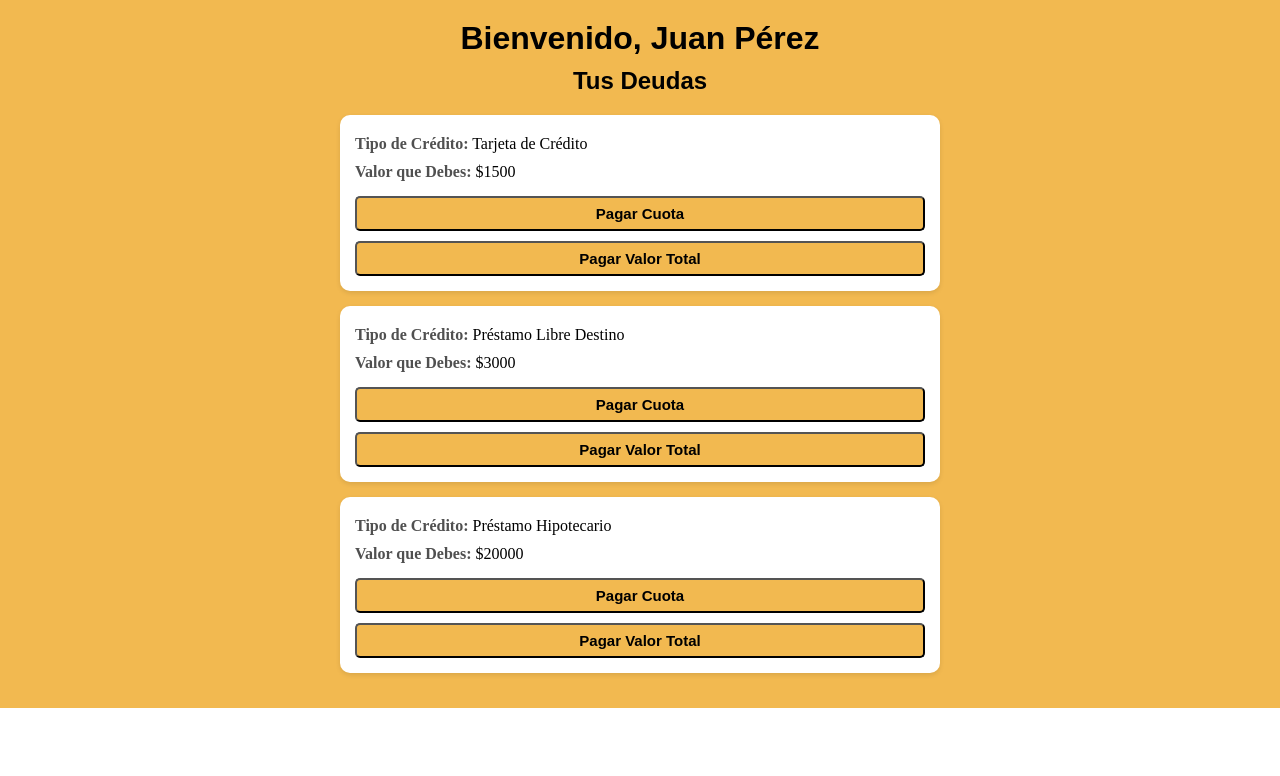
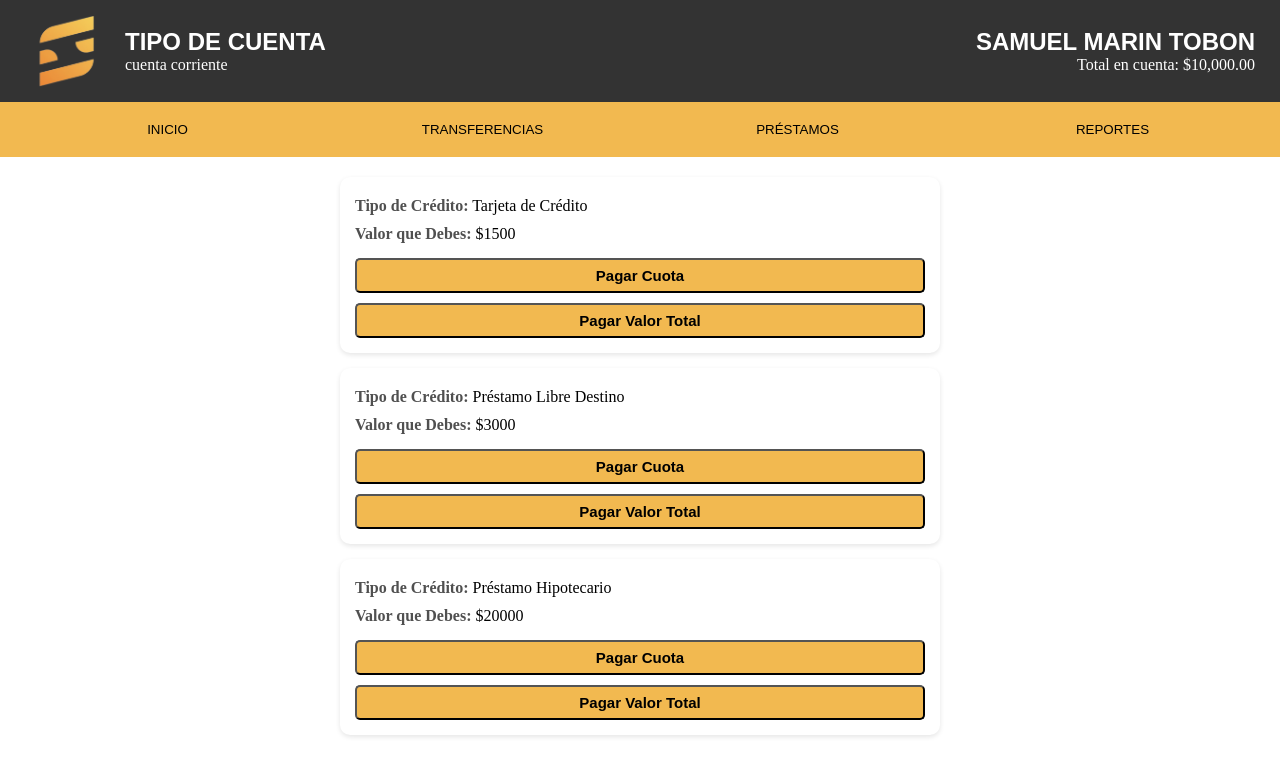
Before and after one commit to SamuelMarinTobon/ProyectoFinalWeb, a React (Vite) app: page /deudas in a window 1280 px wide. Shown: the top 776 px of the page. Built offline with nearby package versions, Linux system fonts and the light colour scheme.

Commit message:
agrego menu superior

```diff
--- a/src/App.jsx
+++ b/src/App.jsx
@@ -4,6 +4,7 @@ import Home from './components/Home/Home';
 import Ingreso from './components/Ingreso/Ingreso';
 import Deudas from './components/InfoDeudas/Deudas';
 import Registro from './components/Registro/Registro';
+import TopContainer from './components/ContenedorSuperior/ContenedorSup';
 
 function App() {
   return (
@@ -13,6 +14,7 @@ function App() {
         <Route path='/home' element={<Home />} />
         <Route path='/deudas' element={<Deudas />} />
         <Route path='/registro' element={<Registro />} />
+        <Route path='/topcontainer' element={<TopContainer />} />
       </Routes>
     </Router>
   );
--- /dev/null
+++ b/src/components/ContenedorSuperior/ContenedorSup.css
@@ -0,0 +1,72 @@
+.contenedorLogoInfo {
+  display: flex;
+  justify-content: space-between;
+  align-items: center;
+  background-color: #333;
+  padding: 15px;
+}
+
+.contenedorLogo {
+  display: flex;
+  align-items: center;
+  margin-left: 10px;
+  margin-right: 10px;
+}
+
+.contenedorSupLogo {
+  display: flex;
+  width: 80px;
+}
+
+.contenedorInfoPrincipal{
+    display: flex;
+    justify-content: space-between;
+}
+.contenedorInfo2{
+    padding: 10px;
+    text-align: left;
+    flex: 1;
+}
+.contenedorInfo {
+    padding: 10px;
+    text-align: right;
+    flex: 1;
+
+}
+
+.nombre {
+    margin: 0;
+    font-weight: bold;
+    color:white;
+    margin: 0;
+}
+
+.balance {
+    margin: 0;
+    color: white;
+}
+.tituloTC{
+    margin: 0;
+    font-weight: bold;
+    color:  white;
+    margin: 0;
+}
+.tipoCuenta{
+    margin: 0;
+    color: white;
+}
+.contenedorBotonesContSup {
+    display: flex;
+    justify-content: space-between;
+    background-color:rgb(242, 185, 80);
+    padding: 10px ;
+}
+
+.botonContSup {
+    flex: 1;
+    padding: 10px;
+    background-color: rgb(242, 185, 80);
+    cursor: pointer;
+    text-transform: uppercase;
+    border: #fff;
+}
--- /dev/null
+++ b/src/components/ContenedorSuperior/ContenedorSup.jsx
@@ -0,0 +1,31 @@
+import React from 'react';
+import './ContenedorSup.css'
+import Logo from '../../assets/logo5.png';
+
+const TopContainer = () => {
+  return (
+    <div>
+      <div className='contenedorLogoInfo'>
+        <div className='contenedorLogo'>
+          <img src={Logo} alt='Bank Logo' className='contenedorSupLogo' />
+        </div>
+        <div className='contenedorInfo2'>
+          <h2 className='tituloTC'>TIPO DE CUENTA</h2>
+          <p className='tipoCuenta'>cuenta corriente</p>
+        </div>
+        <div className='contenedorInfo'>
+          <h2 className='nombre'>SAMUEL MARIN TOBON</h2>
+          <p className='balance'>Total en cuenta: $10,000.00</p>
+        </div>
+      </div>
+      <div className='contenedorBotonesContSup'>
+        <button className='botonContSup'>Inicio</button>
+        <button className='botonContSup'>Transferencias</button>
+        <button className='botonContSup'>Préstamos</button>
+        <button className='botonContSup'>Reportes</button>
+      </div>
+    </div>
+  );
+};
+
+export default TopContainer;
--- a/src/components/Home/Home.css
+++ b/src/components/Home/Home.css
@@ -25,8 +25,7 @@
     justify-content: space-between;
     height: 100vh;
     background-color: #F4F7F6;
-    margin-left: -32px;
-    margin-right: -32px;
+
     /*F4F7F6*/
   }
 
@@ -40,7 +39,7 @@
     background-color: #1C1C1C;
     margin-left: 0px;
     margin-right: -0px;
-    margin-top: -35px;
+
   }
 
   .home-logo {
--- a/src/components/InfoDeudas/Deudas.css
+++ b/src/components/InfoDeudas/Deudas.css
@@ -4,7 +4,7 @@
     align-items: center;
     width: 100%;
     padding: 20px;
-    background-color: rgb(242, 185, 80);
+    background-color: white;
 }
 
   h1 {
--- a/src/components/InfoDeudas/Deudas.jsx
+++ b/src/components/InfoDeudas/Deudas.jsx
@@ -1,5 +1,6 @@
 import React from 'react';
 import './Deudas.css';
+import TopContainer from '../ContenedorSuperior/ContenedorSup';
 
 const Deudas = () => {
   const userName = "Juan Pérez"; // Nombre del cliente
@@ -30,18 +31,28 @@ const Deudas = () => {
   };
 
   return (
-    <div className="deuda-container">
-      <h1>Bienvenido, {userName}</h1>
-      <h2>Tus Deudas</h2>
-      <div className="deuda-list">
-        {deudas.map(deuda => (
-          <div key={deuda.id} className="deuda-item">
-            <p><strong>Tipo de Crédito:</strong> {deuda.type}</p>
-            <p><strong>Valor que Debes:</strong> ${deuda.amount}</p>
-            <button onClick={() => PagarCuota(deuda.id)} className="btn-pay-installment">Pagar Cuota</button>
-            <button onClick={() => PagarTotal(deuda.id)} className="btn-pay-total">Pagar Valor Total</button>
-          </div>
-        ))}
+    <div>
+      <TopContainer/>
+      <div className='deuda-container'>
+
+        <div className='deuda-list'>
+          {deudas.map((deuda) => (
+            <div key={deuda.id} className='deuda-item'>
+              <p>
+                <strong>Tipo de Crédito:</strong> {deuda.type}
+              </p>
+              <p>
+                <strong>Valor que Debes:</strong> ${deuda.amount}
+              </p>
+              <button onClick={() => PagarCuota(deuda.id)} className='btn-pay-installment'>
+                Pagar Cuota
+              </button>
+              <button onClick={() => PagarTotal(deuda.id)} className='btn-pay-total'>
+                Pagar Valor Total
+              </button>
+            </div>
+          ))}
+        </div>
       </div>
     </div>
   );
--- a/src/components/Ingreso/Ingreso.jsx
+++ b/src/components/Ingreso/Ingreso.jsx
@@ -1,5 +1,5 @@
 import React from 'react';
-import logo from '../../assets/logo.png';
+import logo from '../../assets/logo1.png';
 import './Ingreso.css';
 
 export default function Ingreso() {
```
Also changed, not shown: src/assets/logo5.png (added).
